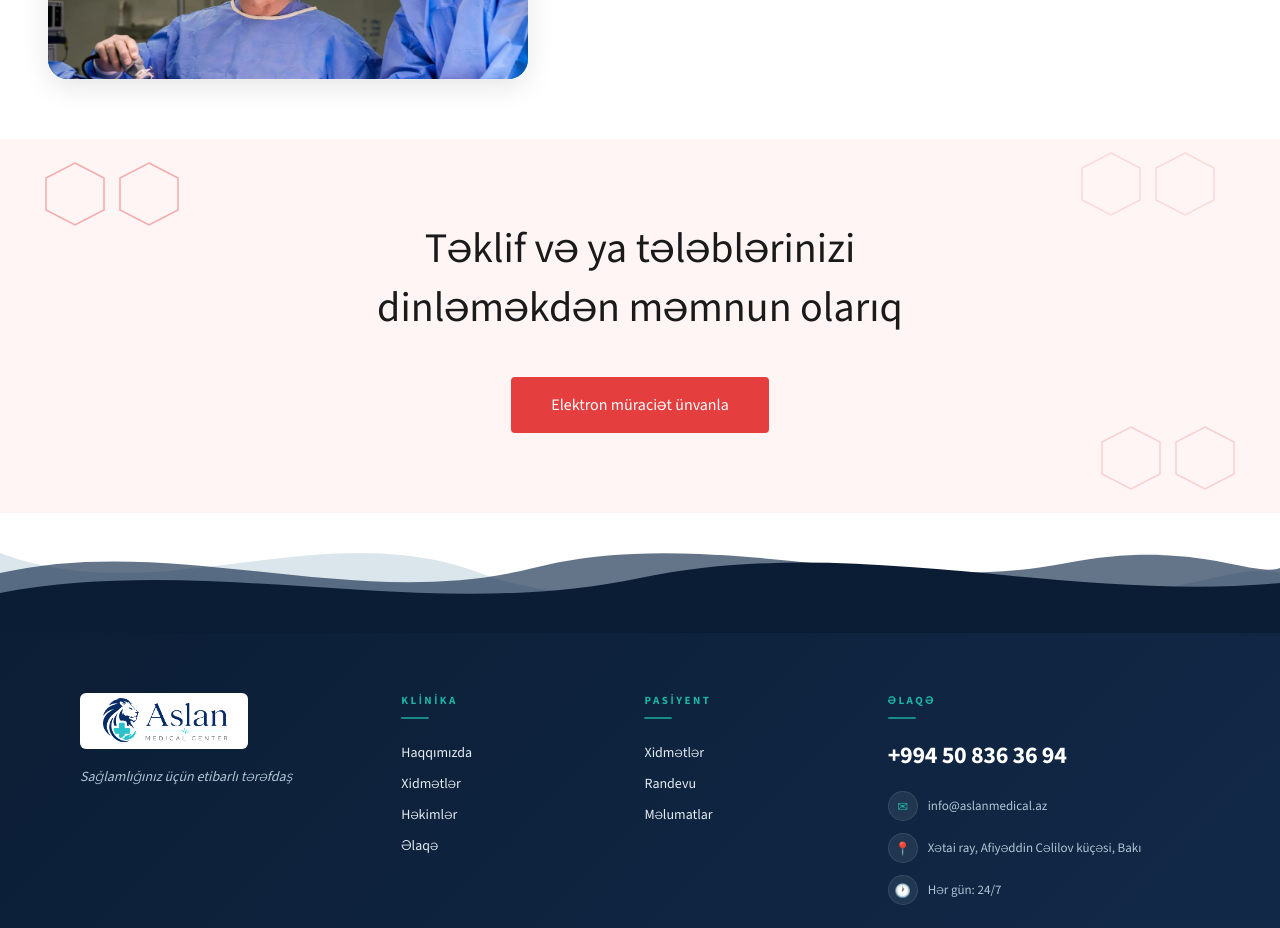
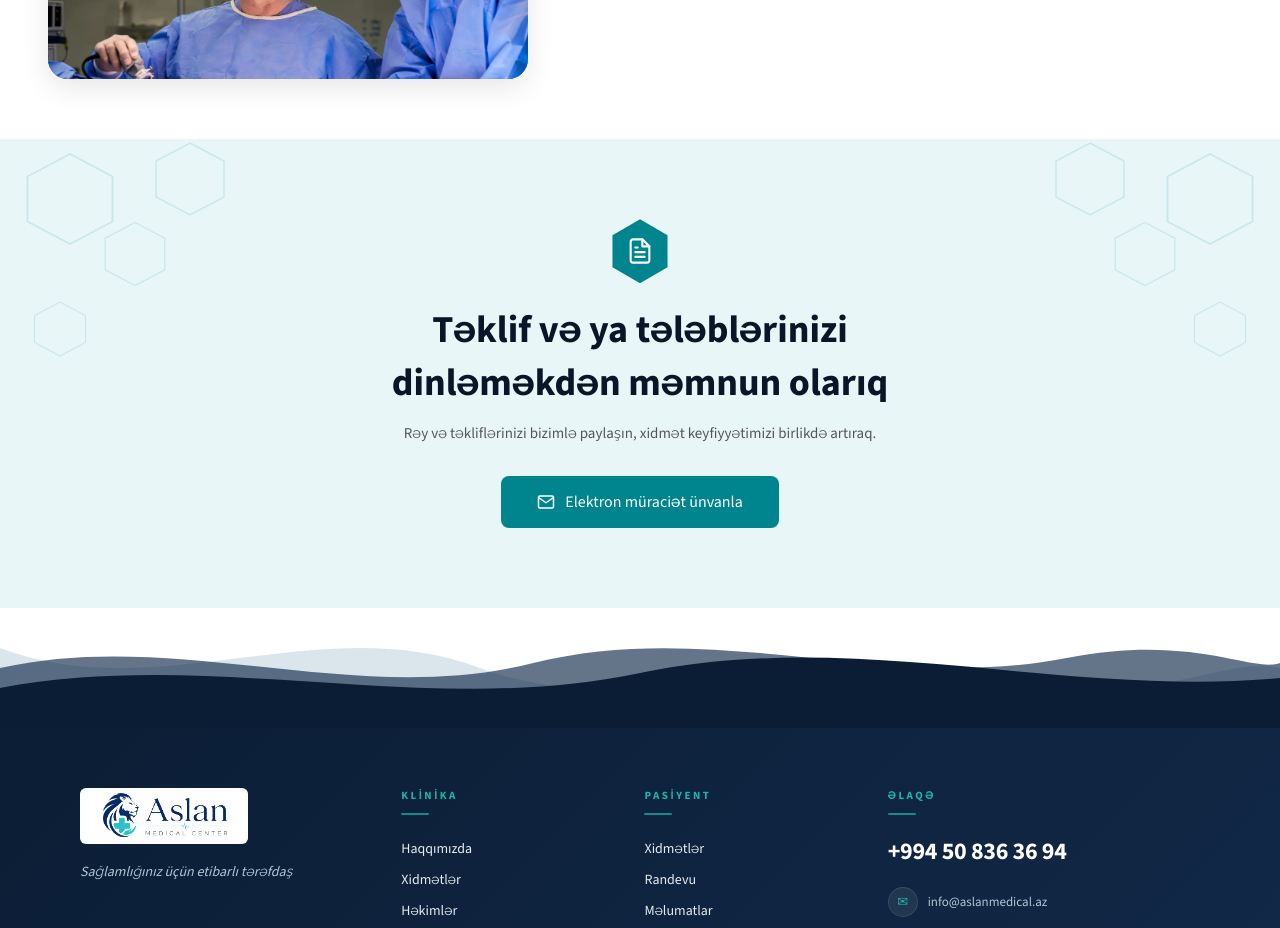
Before and after one commit to elmir-aslanov/Hospital-Management-System, a React (Vite) app in the folder client/: page / in a window 1280 px wide. Shown: the part 2240-3168 px from the top of the page. Built offline with nearby package versions, Linux system fonts and the light colour scheme; no server answers.

Commit message:
feat: redesign DoctorsSection to match reference layout with dynamic data

```diff
--- a/client/src/components/sections/ContactBanner.jsx
+++ b/client/src/components/sections/ContactBanner.jsx
@@ -2,12 +2,9 @@ import { useNavigate } from 'react-router-dom'
 
 const FONT = "'Source Sans 3', 'Raleway', sans-serif"
 
-const Hex = () => (
-  <svg width="70" height="70" viewBox="0 0 70 70" fill="none">
-    <polygon
-      points="35,4 64,19 64,51 35,66 6,51 6,19"
-      stroke="#e53e3e" strokeWidth="1.5" fill="none"
-    />
+const Hex = ({ size = 80, style = {} }) => (
+  <svg width={size} height={size} viewBox="0 0 80 80" style={style}>
+    <polygon points="40,4 74,22 74,58 40,76 6,58 6,22" fill="none" stroke="#00848e" strokeWidth="1.5" />
   </svg>
 )
 
@@ -16,63 +13,92 @@ export default function ContactBanner() {
   const navigate = useNavigate()
 
   return (
-    <div style={{ width: '100%', boxSizing: 'border-box', background: '#fff5f5' }}>
+    <div style={{ width: '100%', boxSizing: 'border-box', background: '#e8f6f8' }}>
       <div style={{
         maxWidth: '1280px',
         margin: '0 auto',
-        padding: window.innerWidth < 768 ? '60px 16px' : '80px 48px',
-        boxSizing: 'border-box',
+        padding: isMobile ? '60px 16px' : '80px 48px',
         textAlign: 'center',
         position: 'relative',
         overflow: 'hidden',
       }}>
 
-        {/* Top-left hexagons */}
-        <div style={{ position: 'absolute', top: '20px', left: '40px', opacity: 0.4, display: 'flex', gap: '4px', pointerEvents: 'none' }}>
-          <Hex /><Hex />
+        {/* Background hexagons — left */}
+        <div style={{ position: 'absolute', top: 0, left: 0, pointerEvents: 'none', opacity: 0.12 }}>
+          <Hex size={100} style={{ position: 'absolute', top: '10px', left: '20px' }} />
+          <Hex size={70}  style={{ position: 'absolute', top: '80px', left: '100px' }} />
+          <Hex size={60}  style={{ position: 'absolute', top: '160px', left: '30px' }} />
+          <Hex size={80}  style={{ position: 'absolute', top: '0px', left: '150px' }} />
         </div>
 
-        {/* Top-right hexagons */}
-        <div style={{ position: 'absolute', top: '10px', right: '60px', opacity: 0.15, display: 'flex', gap: '4px', pointerEvents: 'none' }}>
-          <Hex /><Hex />
-        </div>
-
-        {/* Bottom-right hexagons */}
-        <div style={{ position: 'absolute', bottom: '20px', right: '40px', opacity: 0.2, display: 'flex', gap: '4px', pointerEvents: 'none' }}>
-          <Hex /><Hex />
+        {/* Background hexagons — right */}
+        <div style={{ position: 'absolute', top: 0, right: 0, pointerEvents: 'none', opacity: 0.12 }}>
+          <Hex size={100} style={{ position: 'absolute', top: '10px', right: '20px' }} />
+          <Hex size={70}  style={{ position: 'absolute', top: '80px', right: '100px' }} />
+          <Hex size={60}  style={{ position: 'absolute', top: '160px', right: '30px' }} />
+          <Hex size={80}  style={{ position: 'absolute', top: '0px', right: '150px' }} />
         </div>
 
         {/* Main content */}
         <div style={{ position: 'relative', zIndex: 1 }}>
+
+          {/* Top icon */}
+          <div style={{
+            width: '64px', height: '64px',
+            background: '#00848e',
+            clipPath: 'polygon(50% 0%, 93% 25%, 93% 75%, 50% 100%, 7% 75%, 7% 25%)',
+            display: 'inline-flex', alignItems: 'center', justifyContent: 'center',
+            marginBottom: '20px',
+          }}>
+            <svg width="28" height="28" viewBox="0 0 24 24" fill="none" stroke="white" strokeWidth="1.8" strokeLinecap="round" strokeLinejoin="round">
+              <path d="M14 2H6a2 2 0 0 0-2 2v16a2 2 0 0 0 2 2h12a2 2 0 0 0 2-2V8z"/>
+              <polyline points="14 2 14 8 20 8"/>
+              <line x1="16" y1="13" x2="8" y2="13"/>
+              <line x1="16" y1="17" x2="8" y2="17"/>
+              <polyline points="10 9 9 9 8 9"/>
+            </svg>
+          </div>
+
+          {/* Heading */}
           <h2 style={{
-            fontSize: isMobile ? '28px' : '42px',
-            fontWeight: 500,
-            color: '#1a1a1a',
+            fontSize: isMobile ? '26px' : '38px',
+            fontWeight: 700,
+            color: '#0a1628',
             lineHeight: 1.4,
-            marginBottom: '40px',
+            marginBottom: '12px',
             fontFamily: FONT,
           }}>
             Təklif və ya tələblərinizi<br />dinləməkdən məmnun olarıq
           </h2>
 
+          {/* Subtext */}
+          <p style={{
+            fontSize: '15px',
+            color: '#555',
+            marginBottom: '32px',
+            fontFamily: FONT,
+          }}>
+            Rəy və təkliflərinizi bizimlə paylaşın, xidmət keyfiyyətimizi birlikdə artıraq.
+          </p>
+
+          {/* Button */}
           <button
             onClick={() => navigate('/elektron-muraciet')}
             style={{
-              background: '#e53e3e',
-              color: 'white',
-              border: 'none',
-              padding: '16px 40px',
-              fontSize: '16px',
-              fontWeight: 500,
-              cursor: 'pointer',
-              borderRadius: '4px',
-              fontFamily: FONT,
+              display: 'inline-flex', alignItems: 'center', gap: '10px',
+              background: '#00848e', color: 'white', border: 'none',
+              padding: '14px 36px', fontSize: '16px', fontWeight: 500,
+              borderRadius: '8px', cursor: 'pointer', fontFamily: FONT,
             }}
           >
+            <svg width="18" height="18" viewBox="0 0 24 24" fill="none" stroke="white" strokeWidth="2" strokeLinecap="round" strokeLinejoin="round">
+              <path d="M4 4h16c1.1 0 2 .9 2 2v12c0 1.1-.9 2-2 2H4c-1.1 0-2-.9-2-2V6c0-1.1.9-2 2-2z"/>
+              <polyline points="22,6 12,13 2,6"/>
+            </svg>
             Elektron müraciət ünvanla
           </button>
+
         </div>
-
       </div>
     </div>
   )
--- a/client/src/components/sections/DoctorsSection.jsx
+++ b/client/src/components/sections/DoctorsSection.jsx
@@ -12,15 +12,12 @@ const PersonIcon = () => (
 function DoctorCard({ doctor }) {
   return (
     <div style={{ fontFamily: FONT }}>
+      <div style={{ width: '100%', aspectRatio: '3/4', overflow: 'hidden', borderRadius: '8px', marginBottom: '16px', background: '#f0f0f0' }}>
         {doctor.photo ? (
           <img
             src={doctor.photo}
             alt={doctor.fullName}
-          style={{
-            width: '100%', aspectRatio: '3/4',
-            objectFit: 'cover', borderRadius: '8px',
-            marginBottom: '12px', display: 'block',
-          }}
+            style={{ width: '100%', height: '100%', objectFit: 'cover', objectPosition: 'top', display: 'block' }}
             onError={e => {
               e.currentTarget.style.display = 'none'
               e.currentTarget.nextSibling.style.display = 'flex'
@@ -28,26 +25,19 @@ function DoctorCard({ doctor }) {
           />
         ) : null}
         <div style={{
-        width: '100%', aspectRatio: '3/4',
-        background: '#e8f6f8', borderRadius: '8px',
-        marginBottom: '12px',
+          width: '100%', height: '100%',
+          background: '#e8f6f8',
           display: doctor.photo ? 'none' : 'flex',
           alignItems: 'center', justifyContent: 'center',
         }}>
           <PersonIcon />
         </div>
-      <h3 style={{
-        fontSize: '16px', fontWeight: 700,
-        color: '#0a1628', margin: '0 0 4px',
-        textAlign: 'left', fontFamily: FONT,
-      }}>
+      </div>
+      <p style={{ fontSize: '16px', fontWeight: 700, color: '#0a1628', marginBottom: '4px', margin: '0 0 4px', fontFamily: FONT }}>
         {doctor.fullName}
-      </h3>
-      <p style={{
-        fontSize: '14px', color: '#666',
-        margin: 0, textAlign: 'left', fontFamily: FONT,
-      }}>
-        {doctor.specialization || doctor.department || ''}
+      </p>
+      <p style={{ fontSize: '14px', color: '#888', fontWeight: 400, margin: 0, fontFamily: FONT }}>
+        {doctor.specialization || doctor.department || 'Həkim'}
       </p>
     </div>
   )
@@ -55,10 +45,7 @@ function DoctorCard({ doctor }) {
 
 function SkeletonCard() {
   return (
-    <div style={{
-      background: '#f0f0f0', borderRadius: '8px',
-      height: '280px', animation: 'pulse 1.5s ease-in-out infinite',
-    }} />
+    <div style={{ aspectRatio: '3/4', background: '#f5f5f5', borderRadius: '8px', animation: 'pulse 1.5s ease-in-out infinite' }} />
   )
 }
 
@@ -71,10 +58,7 @@ export default function DoctorsSection() {
     fetch('/api/v1/site-doctors?limit=8')
       .then(r => r.json())
       .then(data => {
-        let list = []
-        if (Array.isArray(data)) list = data
-        else if (Array.isArray(data.doctors)) list = data.doctors
-        else if (Array.isArray(data.data)) list = data.data
+        const list = Array.isArray(data) ? data : (data.doctors || data.data || [])
         setDoctors(list)
         setLoading(false)
       })
@@ -87,43 +71,40 @@ export default function DoctorsSection() {
     <>
       <style>{`
         @keyframes pulse {
-          0%, 100% { opacity: 1; }
-          50% { opacity: 0.4; }
+          0%, 100% { opacity: 0.4; }
+          50% { opacity: 1; }
         }
       `}</style>
 
-      <div style={{ width: '100%', boxSizing: 'border-box', margin: 0, background: '#ffffff' }}>
+      <div style={{ width: '100%', boxSizing: 'border-box', background: 'white' }}>
         <div style={{
           maxWidth: '1280px',
           margin: '0 auto',
           padding: isMobile ? '40px 16px' : '60px 48px',
-          textAlign: 'center',
         }}>
-          <p style={{
-            fontSize: '18px', color: '#666',
-            fontWeight: 400, marginBottom: '8px',
-            fontFamily: FONT,
-          }}>
+
+          {/* Header */}
+          <div style={{ textAlign: 'center', marginBottom: '48px' }}>
+            <p style={{ fontSize: '20px', fontWeight: 400, color: '#666', marginBottom: '8px', fontFamily: FONT }}>
               Meet Our
             </p>
-          <h2 style={{
-            fontSize: isMobile ? '28px' : '40px',
-            fontWeight: 700, color: '#0a1628',
-            margin: '0 0 48px', fontFamily: FONT,
-          }}>
+            <h2 style={{ fontSize: isMobile ? '28px' : '40px', fontWeight: 700, color: '#0a1628', margin: 0, fontFamily: FONT }}>
               Peşəkar Həkimlərimiz
             </h2>
+          </div>
 
+          {/* Grid */}
           <div style={{
             display: 'grid',
             gridTemplateColumns: isMobile ? '1fr 1fr' : 'repeat(4, 1fr)',
-            gap: '24px',
+            gap: '32px',
           }}>
             {loading
               ? Array.from({ length: 4 }).map((_, i) => <SkeletonCard key={i} />)
               : doctors.map((doc, i) => <DoctorCard key={doc._id || i} doctor={doc} />)
             }
           </div>
+
         </div>
       </div>
     </>
--- a/client/src/pages/public/ElektronMuraciet.jsx
+++ b/client/src/pages/public/ElektronMuraciet.jsx
@@ -121,7 +121,7 @@ export default function ElektronMuraciet() {
               type="submit"
               disabled={loading}
               style={{
-                background: loading ? '#aaa' : '#e53e3e',
+                background: loading ? '#aaa' : '#00848e',
                 color: 'white', border: 'none',
                 padding: '14px 48px', fontSize: '16px', borderRadius: '4px',
                 cursor: loading ? 'not-allowed' : 'pointer',
```
Lines whose indentation alone changed are shown as unchanged.
